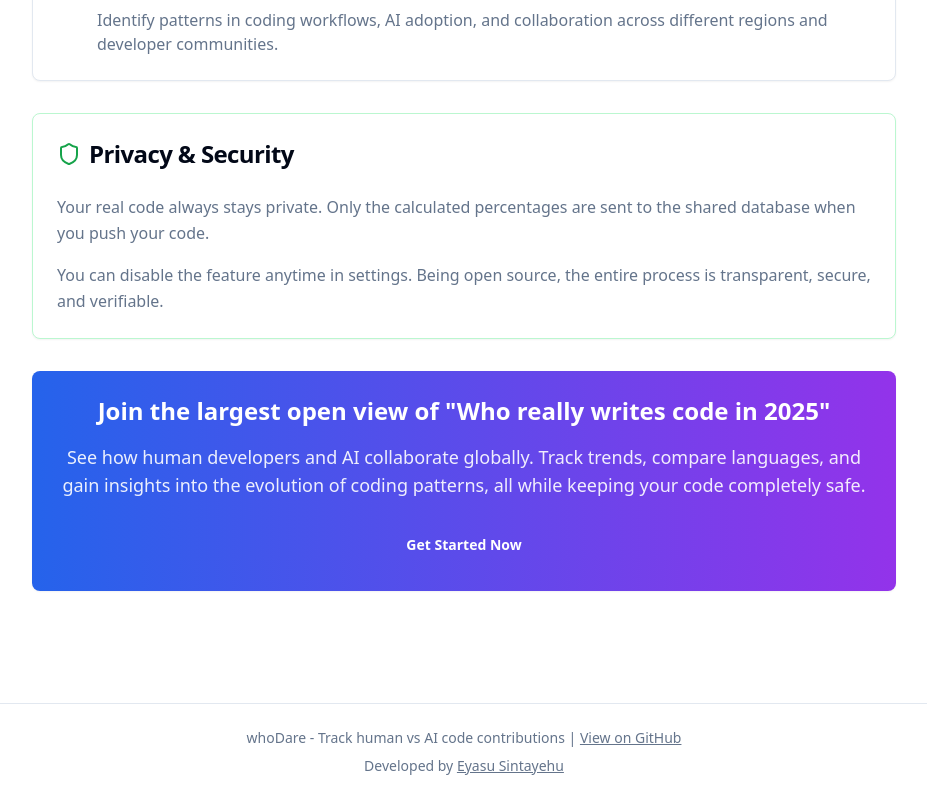
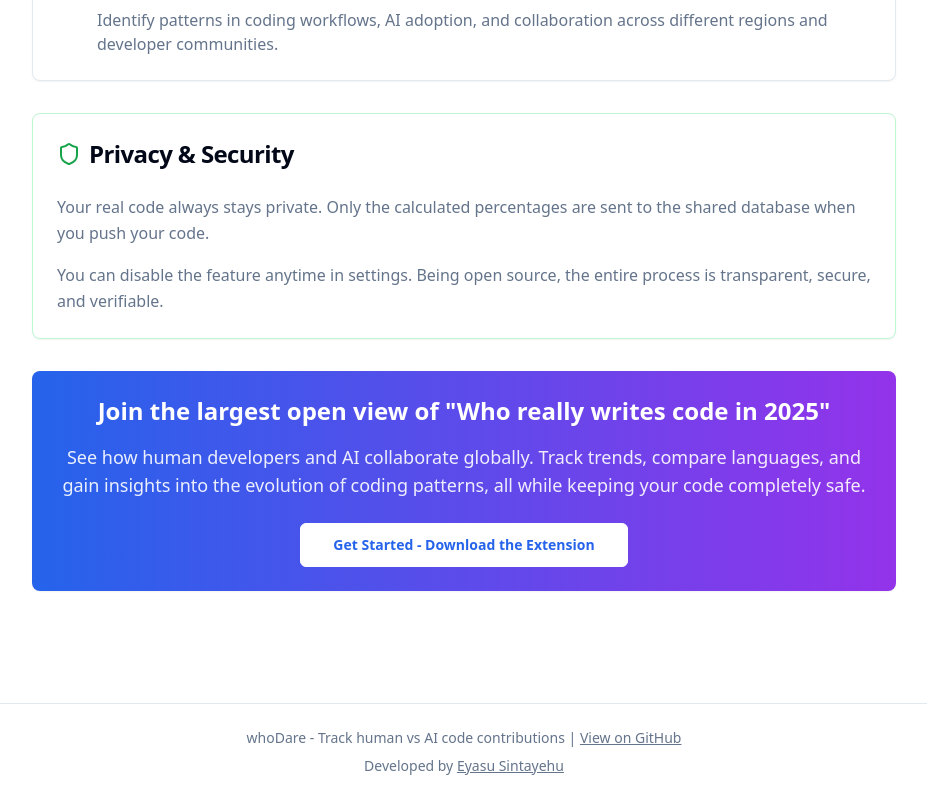
Before and after one commit to TheSecondChance/WhoDare_extension, a React (Vite) app in the folder web-viewer/: page /about in a window 1280 px wide. Shown: the part 1220-2020 px from the top of the page, without its empty margins (176-1103 px from the left). Built offline with nearby package versions, Linux system fonts and the light colour scheme.

Commit message:
Update AboutPage button styling and text for improved clarity and user engagement

```diff
--- a/web-viewer/src/pages/AboutPage.tsx
+++ b/web-viewer/src/pages/AboutPage.tsx
@@ -197,12 +197,12 @@ export function AboutPage() {
               coding patterns, all while keeping your code completely safe.
             </p>
             <Button
-              variant="secondary"
+              variant="outline"
               size="lg"
               onClick={() => navigate("/")}
-              className="font-semibold"
+              className="font-semibold bg-white text-blue-600 hover:bg-gray-100 border-white"
             >
-              Get Started Now
+              Get Started - Download the Extension
             </Button>
           </CardContent>
         </Card>
```
